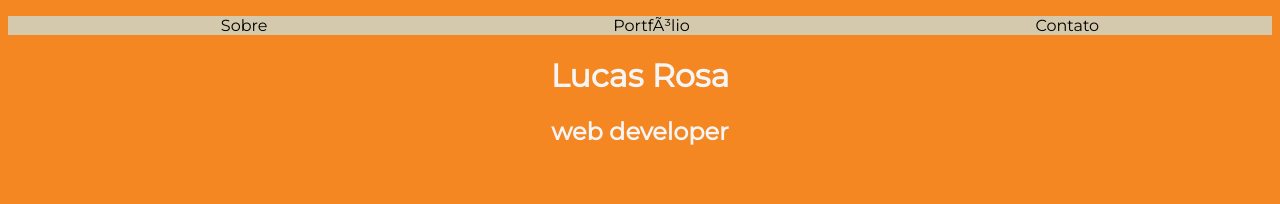
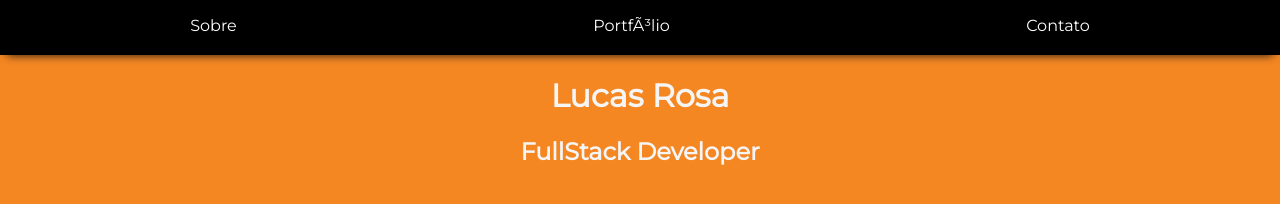
Before and after one commit to luizcasula/Bluniz.github.io, a plain HTML site: page index.html in a window 1280 px wide. Drawn offline with Linux system fonts and the light colour scheme.

Commit message:
Versão 1.1

```diff
--- a/css/style.css
+++ b/css/style.css
@@ -5,27 +5,33 @@ body{
 }
 
 .menu{
-  background-color: rgb(212,201,173);
-
-
+  background-color: black;
+  margin-top: -2.5vh;
+  margin-left: -2vh;
+  margin-right: -2vh;
+  color: whitesmoke;
+  box-shadow: 0px 15px 10px -15px #111;
 }
 
 .menu ul{
   display: flex;
   justify-content: space-around;
+  padding: 20px;
+
 }
 
 .menu li{
   list-style: none;
+
 }
 
 a{
   text-decoration: none;
-  color: black;
+  color: white;
 }
 
 a:hover{
-  text-decoration: underline;
+  font-weight: bold;
 }
 
 .site-subtitle, .site-title{
--- a/index.html
+++ b/index.html
@@ -18,7 +18,7 @@
         </ul>
       </nav>
       <h1 class="site-title">Lucas Rosa</h1>
-      <h2 class="site-subtitle">web developer</h2>
+      <h2 class="site-subtitle">FullStack Developer</h2>
     </header>
 
 
```
